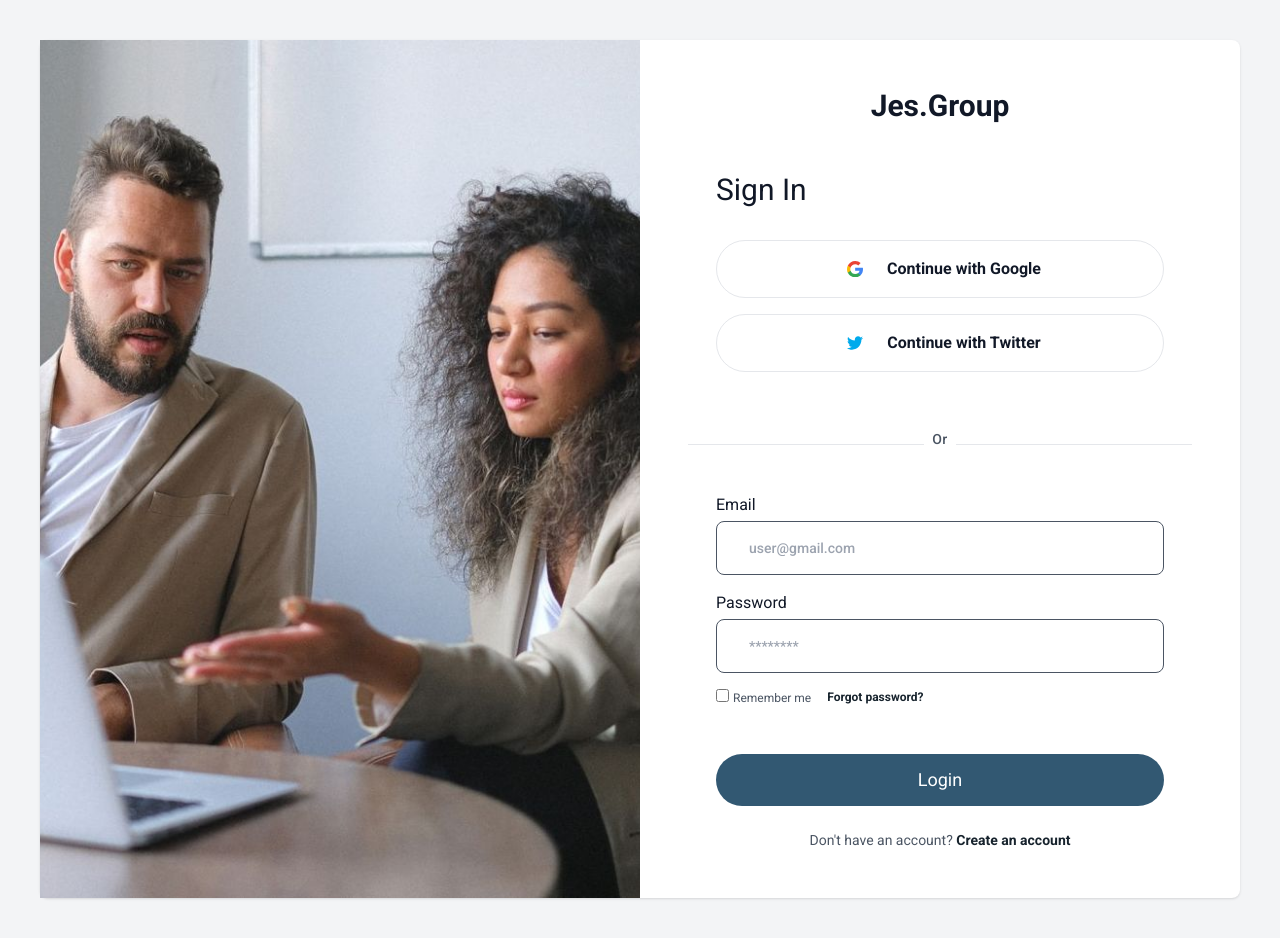
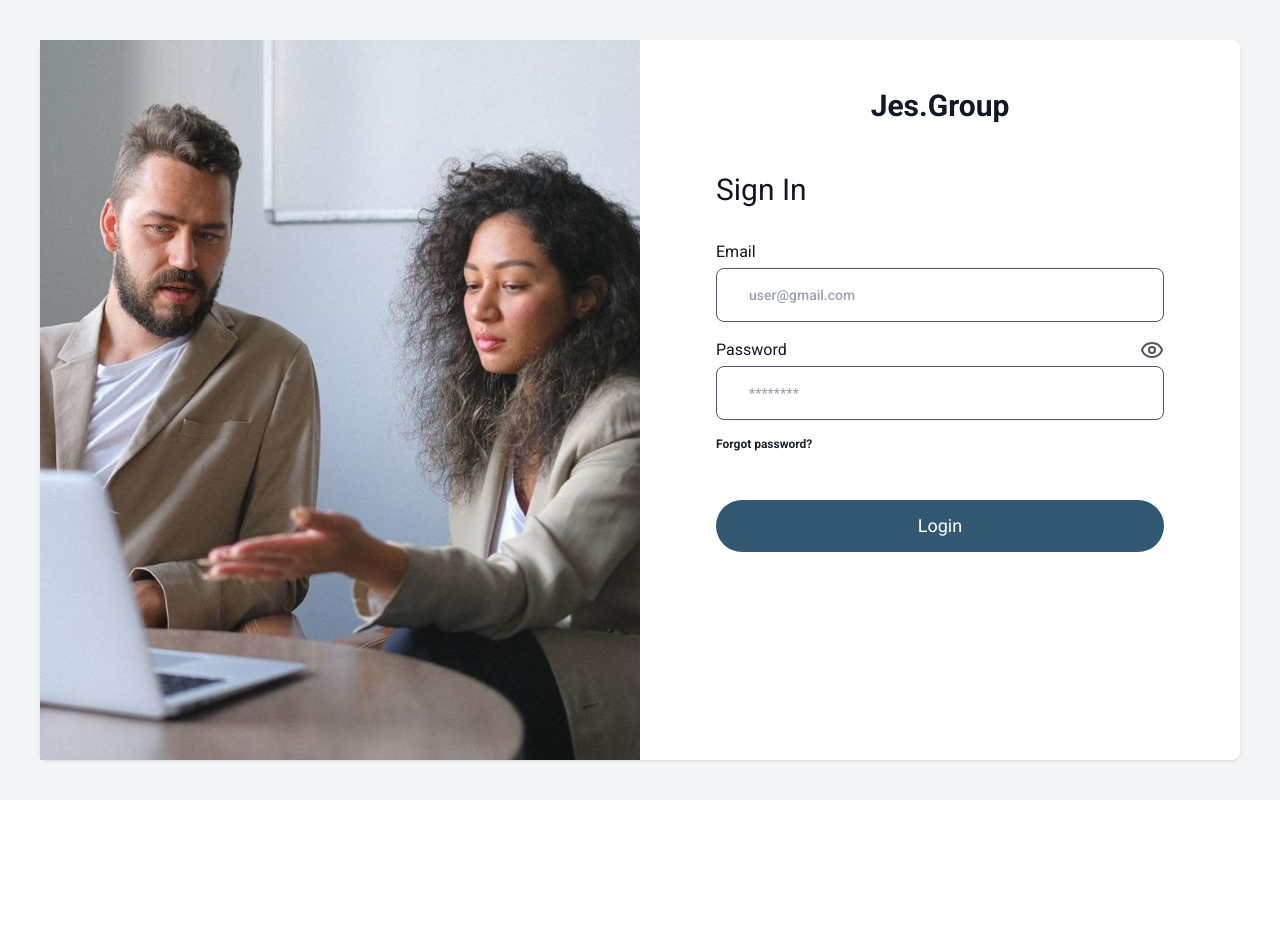
Before and after one commit to KRusselAlex/tax_react_frontend, a React (Vite) app: page /auth/login in a window 1280 px wide. After the commit the page ends 800 px from the top, so only its background shows below. Built offline with nearby package versions, Linux system fonts and the light colour scheme.

Commit message:
modify login page

```diff
--- a/src/pages/auth/Login.tsx
+++ b/src/pages/auth/Login.tsx
@@ -4,10 +4,12 @@ import backG from "../../assets/acount.jpeg";
 import { useNavigate } from "react-router-dom";
 import { login } from "../../services/authApi";
 import { toast } from "react-toastify";
+import { Eye, EyeOff } from "lucide-react";
 
 const Login = () => {
   const [email, setEmail] = useState("");
   const [password, setPassword] = useState("");
+  const [showPassword, setShowPassword] = useState(false);
   const [errors, setErrors] = useState({ email: "", password: "" });
   const navigate = useNavigate();
 
@@ -71,69 +73,6 @@ const Login = () => {
             </div>
 
             <div className="w-full flex-1 mt-8">
-              <div className="flex flex-col gap-4 items-center">
-                <button className="w-full max-w-md font-bold rounded-full py-3 border text-gray-900 flex items-center justify-center focus:outline-none">
-                  <div className="bg-white p-2 rounded-full">
-                    <svg className="w-4" viewBox="0 0 533.5 544.3">
-                      <path
-                        d="M533.5 278.4c0-18.5-1.5-37.1-4.7-55.3H272.1v104.8h147c-6.1 33.8-25.7 63.7-54.4 82.7v68h87.7c51.5-47.4 81.1-117.4 81.1-200.2z"
-                        fill="#4285f4"
-                      />
-                      <path
-                        d="M272.1 544.3c73.4 0 135.3-24.1 180.4-65.7l-87.7-68c-24.4 16.6-55.9 26-92.6 26-71 0-131.2-47.9-152.8-112.3H28.9v70.1c46.2 91.9 140.3 149.9 243.2 149.9z"
-                        fill="#34a853"
-                      />
-                      <path
-                        d="M119.3 324.3c-11.4-33.8-11.4-70.4 0-104.2V150H28.9c-38.6 76.9-38.6 167.5 0 244.4l90.4-70.1z"
-                        fill="#fbbc04"
-                      />
-                      <path
-                        d="M272.1 107.7c38.8-.6 76.3 14 104.4 40.8l77.7-77.7C405 24.6 339.7-.8 272.1 0 169.2 0 75.1 58 28.9 150l90.4 70.1c21.5-64.5 81.8-112.4 152.8-112.4z"
-                        fill="#ea4335"
-                      />
-                    </svg>
-                  </div>
-                  <span className="ml-4">Continue with Google</span>
-                </button>
-                <button className="w-full max-w-md font-bold rounded-full py-3 border text-gray-900 flex items-center justify-center focus:outline-none">
-                  <div className="bg-white p-2 rounded-full">
-                    <svg
-                      className="w-4"
-                      xmlns="http://www.w3.org/2000/svg"
-                      xmlnsXlink="http://www.w3.org/1999/xlink"
-                      viewBox="0 -4 48 48"
-                      version="1.1"
-                    >
-                      <g
-                        id="Icons"
-                        stroke="none"
-                        strokeWidth="1"
-                        fill="none"
-                        fillRule="evenodd"
-                      >
-                        <g
-                          id="Color-"
-                          transform="translate(-300.000000, -164.000000)"
-                          fill="#00AAEC"
-                        >
-                          <path
-                            d="M348,168.735283 C346.236309,169.538462 344.337383,170.081618 342.345483,170.324305 C344.379644,169.076201 345.940482,167.097147 346.675823,164.739617 C344.771263,165.895269 342.666667,166.736006 340.418384,167.18671 C338.626519,165.224991 336.065504,164 333.231203,164 C327.796443,164 323.387216,168.521488 323.387216,174.097508 C323.387216,174.88913 323.471738,175.657638 323.640782,176.397255 C315.456242,175.975442 308.201444,171.959552 303.341433,165.843265 C302.493397,167.339834 302.008804,169.076201 302.008804,170.925244 C302.008804,174.426869 303.747139,177.518238 306.389857,179.329722 C304.778306,179.280607 303.256911,178.821235 301.9271,178.070061 L301.9271,178.194294 C301.9271,183.08848 305.322064,187.17082 309.8299,188.095341 C309.004402,188.33225 308.133826,188.450704 307.235077,188.450704 C306.601162,188.450704 305.981335,188.390033 305.381229,188.271578 C306.634971,192.28169 310.269414,195.2026 314.580032,195.280607 C311.210424,197.99061 306.961789,199.605634 302.349709,199.605634 C301.555203,199.605634 300.769149,199.559408 300,199.466956 C304.358514,202.327194 309.53689,204 315.095615,204 C333.211481,204 343.114633,188.615385 343.114633,175.270495 C343.114633,174.831347 343.106181,174.392199 343.089276,173.961719 C345.013559,172.537378 346.684275,170.760563 348,168.735283"
-                            id="Twitter"
-                          ></path>
-                        </g>
-                      </g>
-                    </svg>
-                  </div>
-                  <span className="ml-4">Continue with Twitter</span>
-                </button>
-              </div>
-
-              <div className="my-12 border-b text-center">
-                <div className="leading-none px-2 inline-block text-sm text-gray-600 tracking-wide font-medium bg-white transform translate-y-1/2">
-                  Or
-                </div>
-              </div>
-
               <div className="mx-auto max-w-md">
                 <div className="flex flex-col gap-4">
                   <div className="flex flex-col gap-1">
@@ -150,10 +89,24 @@ const Login = () => {
                     )}
                   </div>
                   <div className="flex flex-col gap-1">
-                    <label htmlFor="password">Password</label>
+                    <div className="flex gap-2 items-center justify-between">
+                      <label htmlFor="password">Password</label>{" "}
+                      <button
+                        onClick={() => setShowPassword(!showPassword)}
+                        type="button"
+                        className="text-gray-600"
+                      >
+                        {showPassword ? (
+                          <EyeOff className="w-6 h-6" />
+                        ) : (
+                          <Eye className="w-6 h-6" />
+                        )}
+                      </button>
+                    </div>
+
                     <input
                       className="w-full px-8 py-4 rounded-lg font-medium border border-gray-600 text-sm focus:outline-none focus:border-gray-400 focus:bg-white"
-                      type="password"
+                      type={showPassword ? "text" : "password"}
                       placeholder="********"
                       value={password}
                       onChange={(e) => setPassword(e.target.value)}
@@ -164,10 +117,6 @@ const Login = () => {
                   </div>
                   <div className="flex justify-between items-center">
                     <div className="flex gap-4 text-xs text-gray-600">
-                      <label>
-                        <input type="checkbox" className="mr-1" />
-                        Remember me
-                      </label>
                       <Link
                         to="/forgot-password"
                         className="text-third font-semibold"
@@ -186,14 +135,6 @@ const Login = () => {
                   </div>
                 </div>
               </div>
-              <div className="mt-6 text-center">
-                <p className="text-sm text-gray-600">
-                  Don't have an account?{" "}
-                  <Link to="/register" className="text-third font-semibold">
-                    Create an account
-                  </Link>
-                </p>
-              </div>
             </div>
           </div>
         </div>
```
